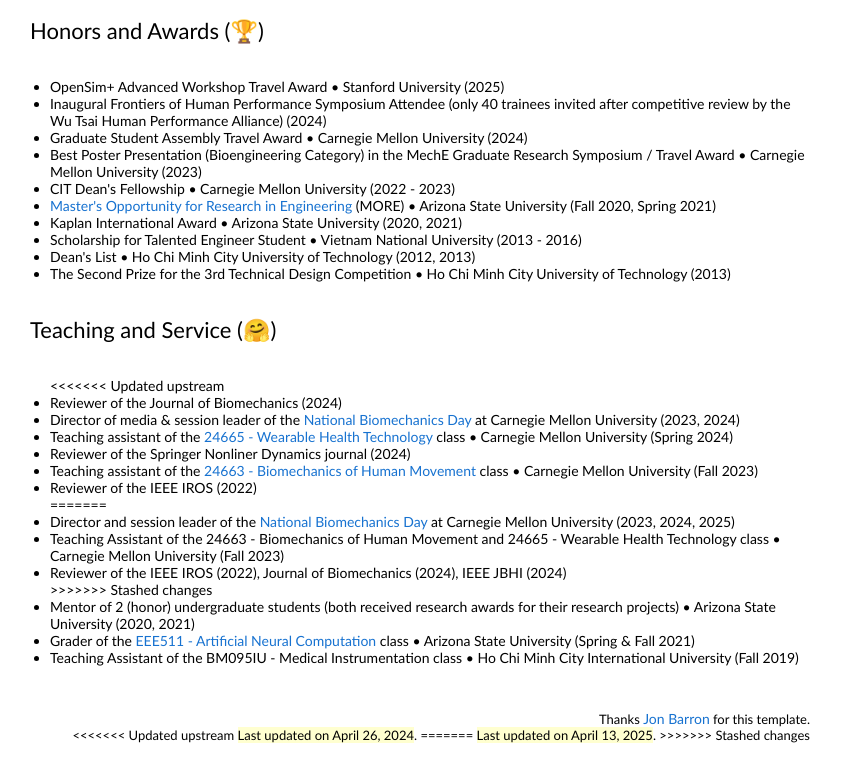
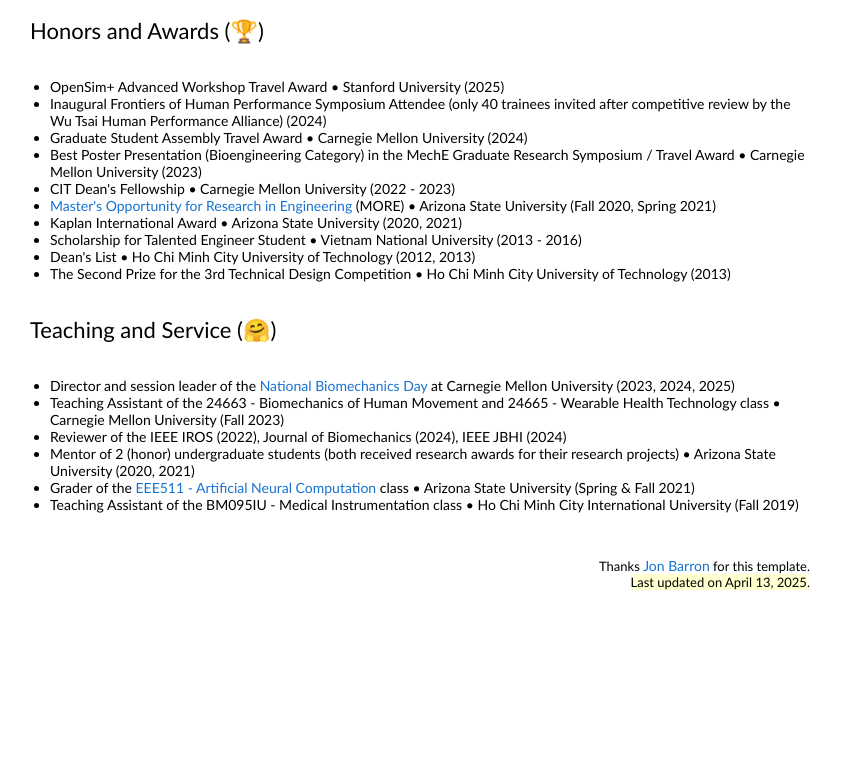
Before and after one commit to vuu-phan/vuu-phan.github.io, a plain HTML site: page index.html in a window 1280 px wide. Shown: the part 3133-3897 px from the top of the page, without its empty margins (230-1071 px from the left). After the commit the page ends 3744 px from the top, so only its background shows below. Drawn offline with Linux system fonts and the light colour scheme.

Commit message:
Fix updates

```diff
--- a/index.html
+++ b/index.html
@@ -440,18 +440,9 @@
               <a href="http://cvpr2018.thecvf.com/organizers/area_chairs">Area Chair, CVPR 2018</a>
             </td> -->
             <ul>
-<<<<<<< Updated upstream
-              <li>Reviewer of the Journal of Biomechanics (2024)</li>
-              <li>Director of media & session leader of the <a href="https://sites.google.com/andrew.cmu.edu/cmu-nbd-2024" target="_blank">National Biomechanics Day</a> at Carnegie Mellon University (2023, 2024)</li>
-              <li>Teaching assistant of the <a href="https://www.meche.engineering.cmu.edu/education/courses/24-665.html" target="_blank">24665 - Wearable Health Technology</a> class • Carnegie Mellon University (Spring 2024)</li>
-              <li>Reviewer of the Springer Nonliner Dynamics journal (2024)</li>
-              <li>Teaching assistant of the <a href="https://www.meche.engineering.cmu.edu/education/courses/24-663.html" target="_blank">24663 - Biomechanics of Human Movement</a> class • Carnegie Mellon University (Fall 2023)</li>
-              <li>Reviewer of the IEEE IROS (2022)</li>
-=======
               <li>Director and session leader of the <a href="https://sites.google.com/andrew.cmu.edu/cmu-nbd-2024" target="_blank">National Biomechanics Day</a> at Carnegie Mellon University (2023, 2024, 2025)</li>
               <li>Teaching Assistant of the 24663 - Biomechanics of Human Movement and 24665 - Wearable Health Technology class • Carnegie Mellon University (Fall 2023)</li>
               <li>Reviewer of the IEEE IROS (2022), Journal of Biomechanics (2024), IEEE JBHI (2024)</li>
->>>>>>> Stashed changes
               <li>Mentor of 2 (honor) undergraduate students (both received research awards for their research projects) • Arizona State University (2020, 2021)</li>
               <li>Grader of the <a href="https://ecee.engineering.asu.edu/course-prerequisites-and-topics/" target="_blank">EEE511 - Artificial Neural Computation</a> class • Arizona State University (Spring & Fall 2021)</li>
               <li>Teaching Assistant of the BM095IU - Medical Instrumentation class • Ho Chi Minh City International University (Fall 2019)</li>
@@ -468,11 +459,7 @@
               <p style="text-align:right;font-size:small;">
                 Thanks <a href="http://jonbarron.info" target="_blank">Jon Barron</a> for this template.
                 <br>
-<<<<<<< Updated upstream
-                <span class="highlight">Last updated on April 26, 2024</span>.
-=======
                 <span class="highlight">Last updated on April 13, 2025</span>.
->>>>>>> Stashed changes
               </p>
             </td>
           </tr>
```
